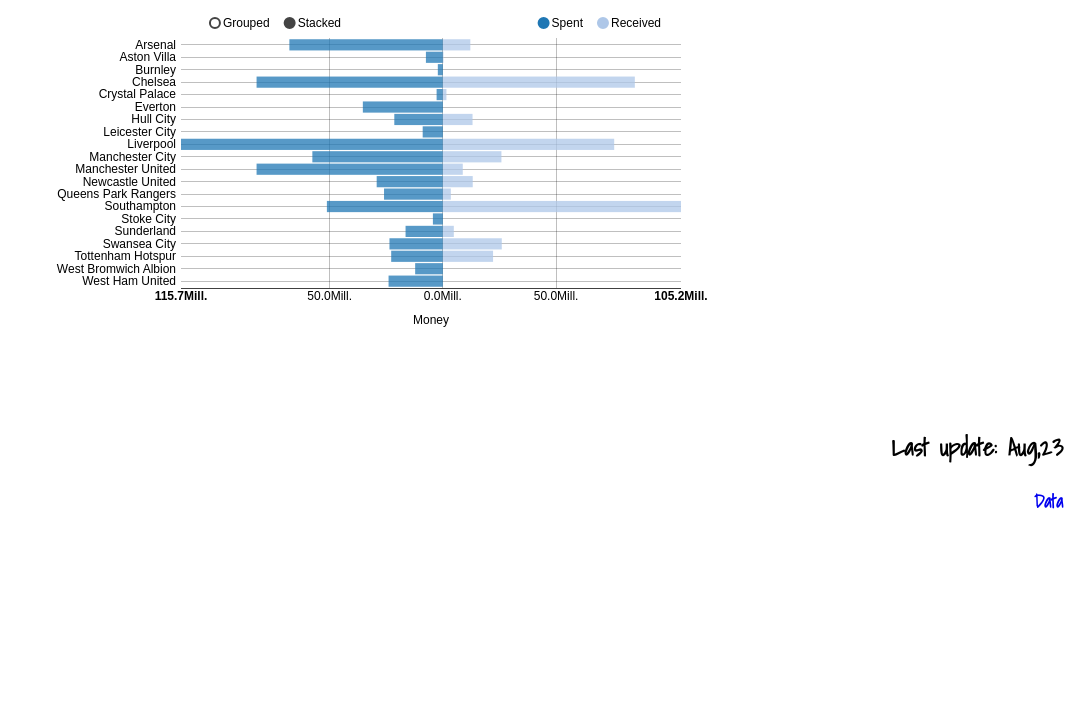
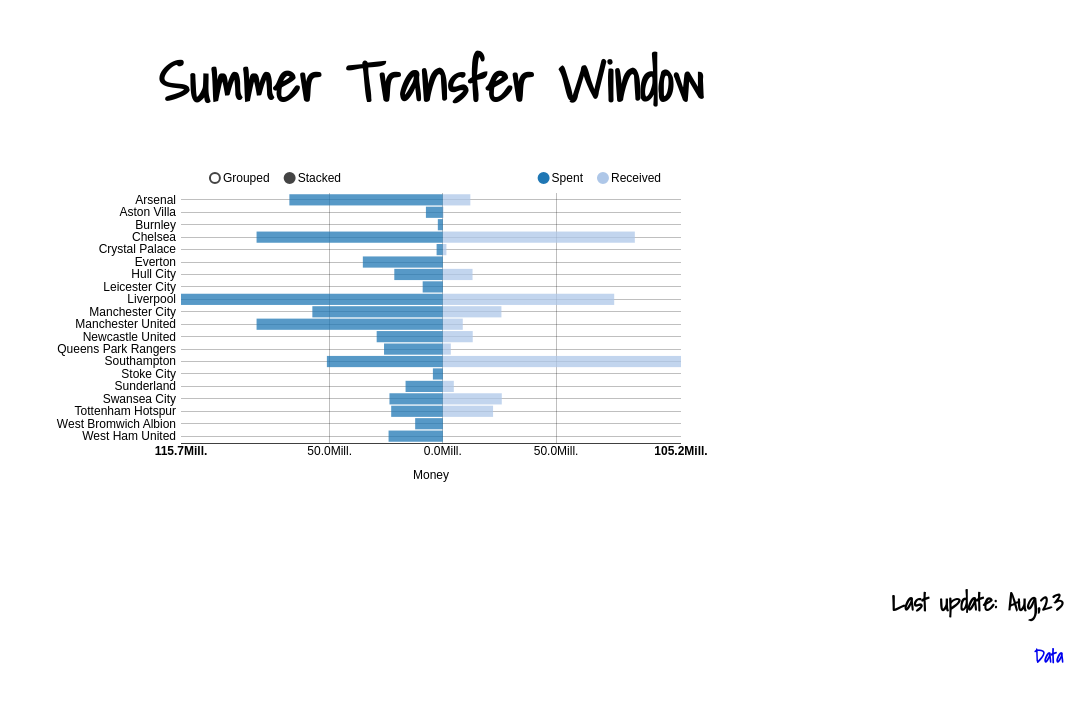
Before and after one commit to DrSleep/transfers_epl, a plain HTML site: page index.html in a window 1280 px wide. Shown: the whole page, without its empty margins (209-1280 px from the left). Drawn offline with Linux system fonts and the light colour scheme.

Commit message:
Summer Transfer Window 4.0
Add Title

```diff
--- a/index.html
+++ b/index.html
@@ -24,7 +24,7 @@
 
   </head>
   <body >
-
+    <h1 style="font-family: Shadows Into Light, cursive;font-size:55px;text-align:center" >Summer Transfer Window</h1>
     <div id = 'chart12805cae48e0' class = 'rChart nvd3'></div>
     <script type='text/javascript'>
  $(document).ready(function(){
```
